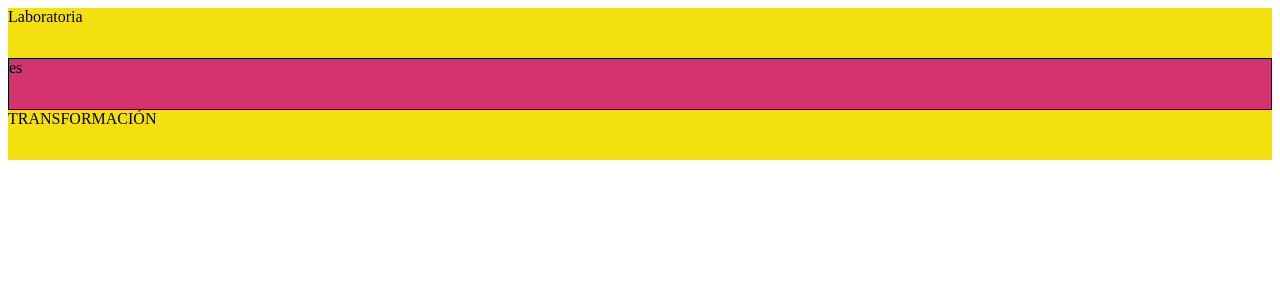
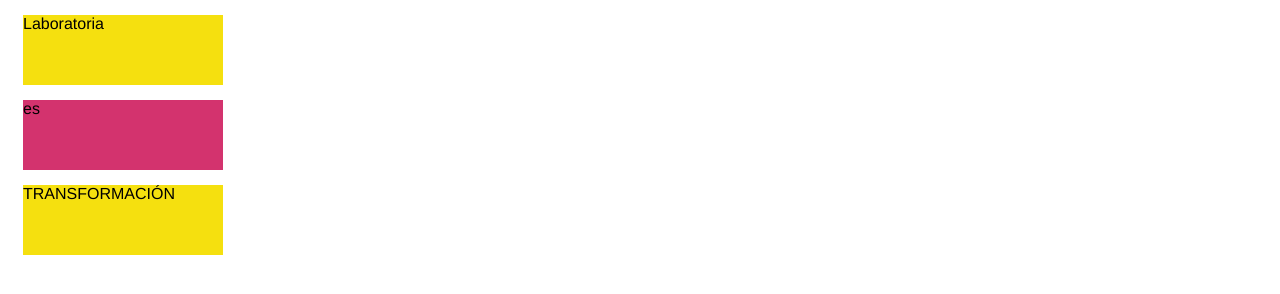
Before and after one commit to monerivas/leccion-23Displays, a plain HTML site: page index.html in a window 1280 px wide. Drawn offline with Linux system fonts and the light colour scheme.

Commit message:
ejercicio 2

```diff
--- a/assets/main.css
+++ b/assets/main.css
@@ -1,14 +1,21 @@
+*{
+  font-family: helvetica;
+  font-weight: 100;
+}
+
 .pnon{
   background-color: #F5E00F;
-  height: 50px;
+  height: 70px;
+  width:200px;
   /*padding: 50px;*/
-  margin:0;
+  margin:15px;
 }
 
 .ppar{
   background-color: #D3336E;
-  height: 50px;
+  height: 70px;
+  width:200px;
   /*padding: 50px;*/
-  margin:0;
-  border: 1px solid black;
+  margin:15px;
+  /*border: 1px solid black;*/
 }
```
